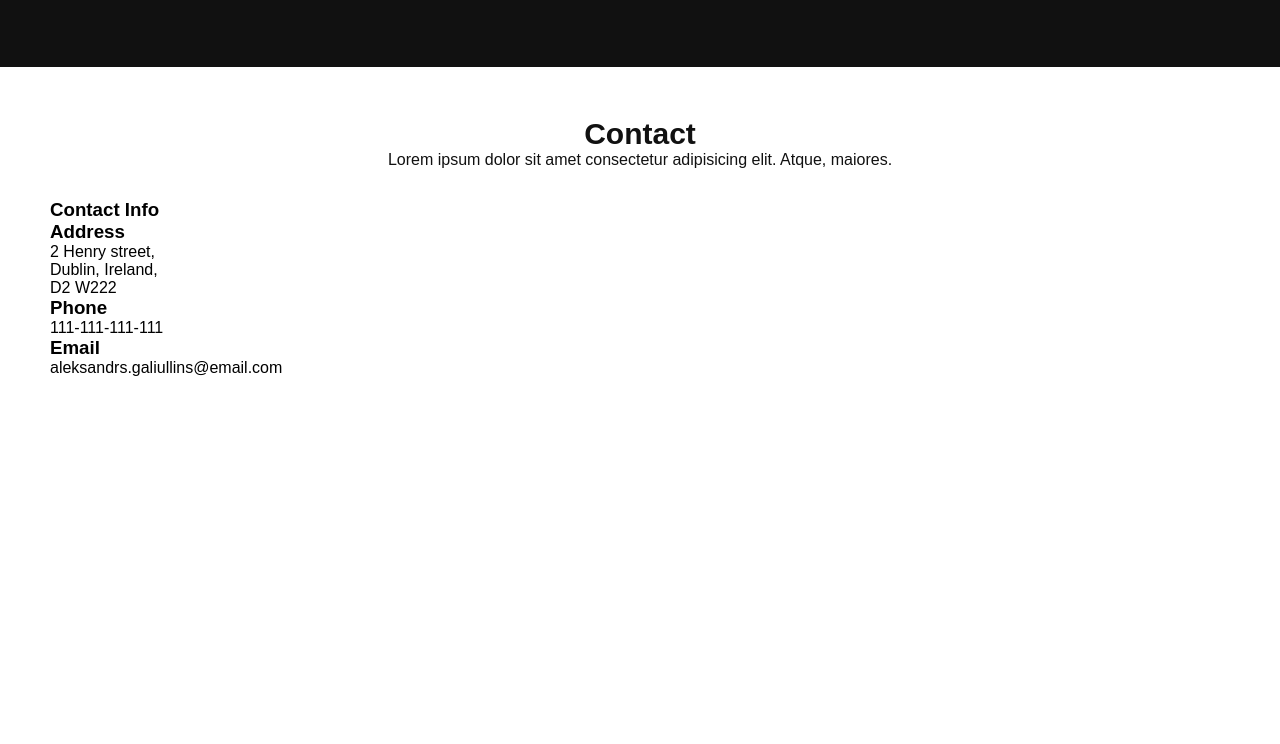
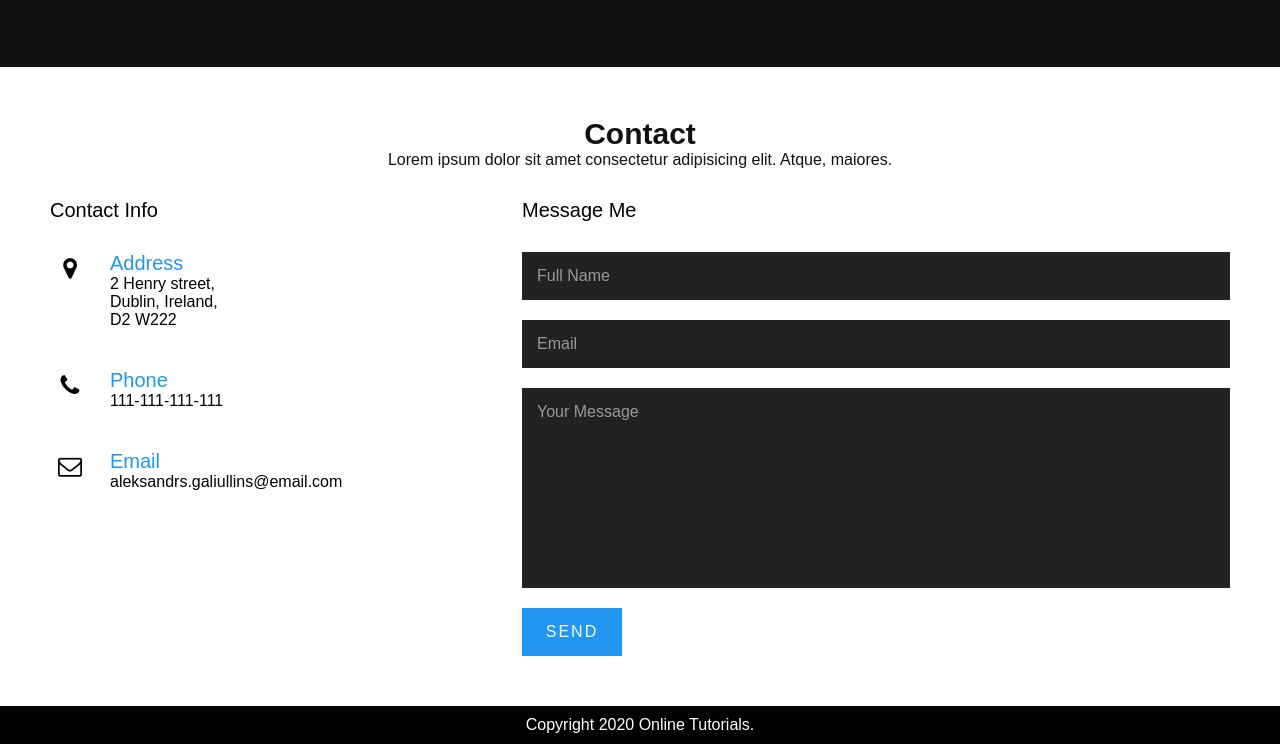
Before and after one commit to aleksandrsg/my-pesonal-webpage, a plain HTML site: page index.html in a window 1280 px wide. Shown: the part 2135-2879 px from the top of the page. Before the commit the page ends 2562 px from the top, so only its background shows below. Drawn offline with Linux system fonts and the light colour scheme.

Commit message:
Contact Section

```diff
--- a/index.html
+++ b/index.html
@@ -4,6 +4,7 @@
     <meta charset="UTF-8">
     <meta name="viewport" content="width=device-width, initial-scale=1.0">
     <title>Aleksandrs Galiullins Web Developer</title>
+    <link href="https://stackpath.bootstrapcdn.com/font-awesome/4.7.0/css/font-awesome.min.css" rel="stylesheet" integrity="sha384-wvfXpqpZZVQGK6TAh5PVlGOfQNHSoD2xbE+QkPxCAFlNEevoEH3Sl0sibVcOQVnN" crossorigin="anonymous">
     <link rel="stylesheet" href="style.css">
 </head>
 <body>
@@ -11,20 +12,20 @@
         <a href="#" class="logo">AG</a>
         <div class="toggle"></div>
         <ul>
-            <li><a href="#">Home</a></li>
-            <li><a href="#">About</a></li>
-            <li><a href="#">Skills</a></li>
-            <li><a href="#">Contact</a></li>
+            <li><a href="#home">Home</a></li>
+            <li><a href="#about">About</a></li>
+            <li><a href="#skills">Skills</a></li>
+            <li><a href="#contact">Contact</a></li>
         </ul>
     </header>
-    <section class="banner">
+    <section class="banner" id="home">
         <div class="textBx">
         <h2> Hello, My name is <br> <span>Aleksandrs Galiullins</span></h2>
         <h3> and I'm Junior Web Developer</h3>
-        <a href="#" class="btn">About Me</a>
+        <a href="#about" class="btn">About Me</a>
         </div>
     </section>
-    <section class="about">
+    <section class="about" id="about">
         <div class="heading">
             <h2>About Me</h2>
         </div>
@@ -46,7 +47,7 @@
         </div>
     </section>
 
-    <section class="skills">
+    <section class="skills" id="skills">
         <div class="heading white">
             <h2>My Skills</h2>
         </div>
@@ -77,7 +78,7 @@
             </div>
         </div>
     </section>
-    <section class="contact">
+    <section class="contact" id="contact">
         <div class="heading">
             <h2>Contact</h2>
             <p>Lorem ipsum dolor sit amet consectetur adipisicing elit. Atque, maiores.</p>
@@ -87,21 +88,21 @@
                 <h3>Contact Info</h3>
                 <div class="contactInfoBx">
                     <div class="box">
-                        <div class="icon"></div>
+                        <div class="icon"> <i class="fa fa-map-marker"></i></div>
                         <div class="text">
                             <h3>Address</h3>
                             <p>2 Henry street, <br> Dublin, Ireland, <br> D2 W222</p>
                         </div>
                     </div>
                     <div class="box">
-                        <div class="icon"></div>
+                        <div class="icon"><i class="fa fa-phone"></i></div>
                         <div class="text">
                             <h3>Phone</h3>
                             <p>111-111-111-111</p>
                         </div>
                     </div>
                     <div class="box">
-                        <div class="icon"></div>
+                        <div class="icon"><i class="fa fa-envelope-o"></i></div>
                         <div class="text">
                             <h3>Email</h3>
                             <p>aleksandrs.galiullins@email.com</p>
@@ -109,9 +110,20 @@
                     </div>
                 </div>
             </div>
+            <div class="formBx">
+                <form>
+                    <h3>Message Me</h3>
+                    <input type="text" name="" placeholder="Full Name">
+                    <input type="email" name="" placeholder="Email">
+                    <textarea placeholder="Your Message"></textarea>
+                    <input type="submit" value="Send">
+                </form>
+            </div>
         </div>
     </section>
-
+    <div class="copyright">
+        <p>Copyright 2020 Online Tutorials. </p>
+    </div>
     <script type="text/javascript">
     window.addEventListener('scroll', function(){
         var header = document.querySelector('header');
--- a/style.css
+++ b/style.css
@@ -5,6 +5,7 @@
     padding: 0;
     box-sizing: border-box;
     font-family: 'Popins', sans-serif;
+    scroll-behavior: smooth;
 }
 section{
     padding: 50px;
@@ -179,3 +180,97 @@ img {
 }
 
 /* Contact Section */
+
+.formBx{
+    min-width: 60%;
+}
+
+.formBx form {
+    display: flex;
+    flex-direction: column;
+}
+
+.formBx form h3,
+.contactInfo h3
+{
+    color: black;
+    font-size: 20px;
+    font-weight: 500;
+    margin-bottom: 10px;
+}
+
+.formBx form input,
+.formBx form textarea
+ {
+    margin-top: 20px;
+    padding: 15px;
+    font-size: 16px;
+    background: #222;
+    border: none;
+    outline: none;
+    color: #fff;
+    resize: none;
+}
+
+.formBx form textarea{
+    min-height: 200px;
+}
+
+.formBx form textarea::placeholder,
+.formBx form input::placeholder
+{
+    color:#999;
+}
+
+.formBx form input[type="submit"]{
+    max-width: 100px;
+    background-color: #2196f3;
+    cursor:pointer;
+    text-transform: uppercase;
+    letter-spacing: 2px;
+}
+
+.contactInfo{
+    min-width: 40%;
+}
+
+.contactInfoBx{
+    position: relative;
+}
+
+.contactInfoBx .box{
+    position: relative;
+    padding: 20px 0;
+    display: flex;
+}
+
+.contactInfoBx .box .icon {
+    min-width: 40px;
+    padding-top: 4px;
+    display: flex;
+    justify-content: center;
+    align-items: flex-start;
+    font-size: 24px;
+}
+
+
+.contactInfoBx .box .text{
+    display: flex;
+    margin-left: 20px;
+    font-weight: 16px;
+    flex-direction: column;
+    font-weight: 300;
+}
+
+.contactInfoBx .box .text h3 {
+    font-weight: 500;
+    margin-bottom: 0;
+    color: #2196f3;
+}
+
+.copyright {
+    background: #000;
+    color: #fff;
+    text-align: center;
+    padding: 10px;
+}
```
